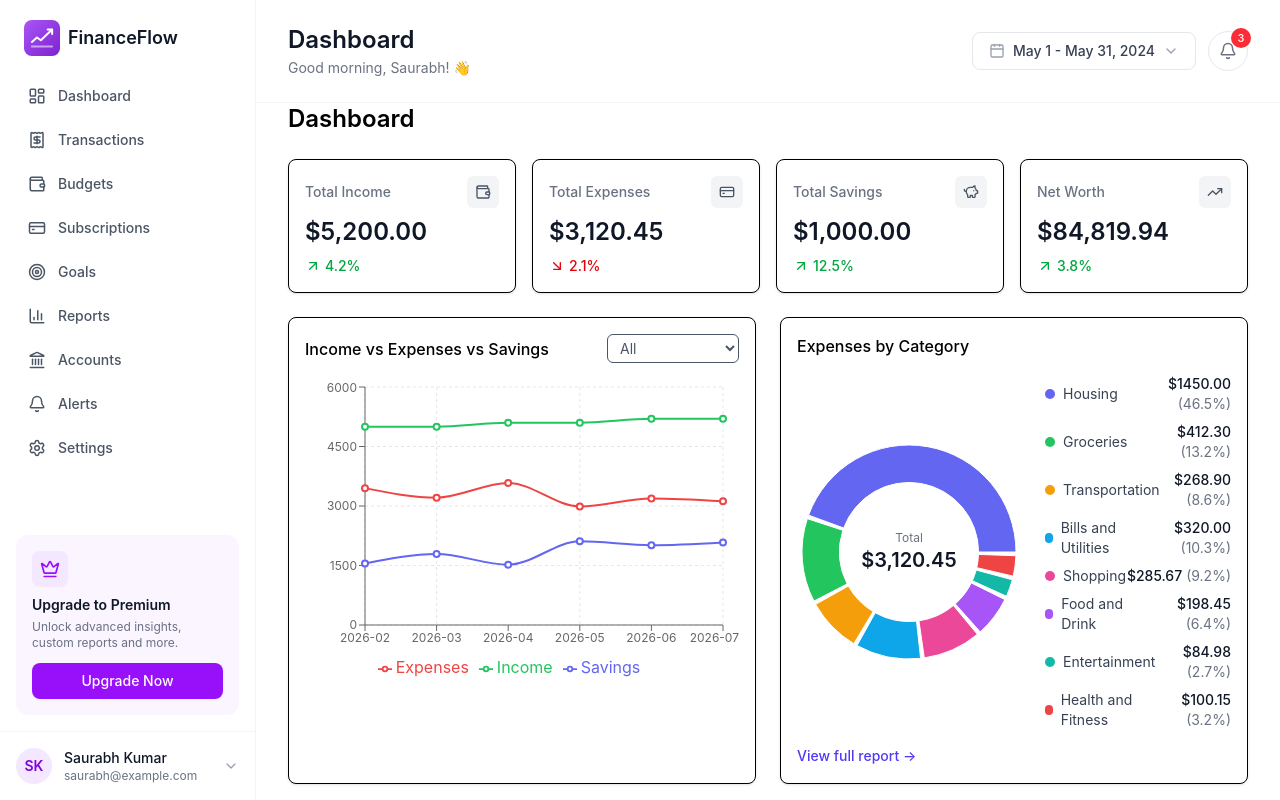
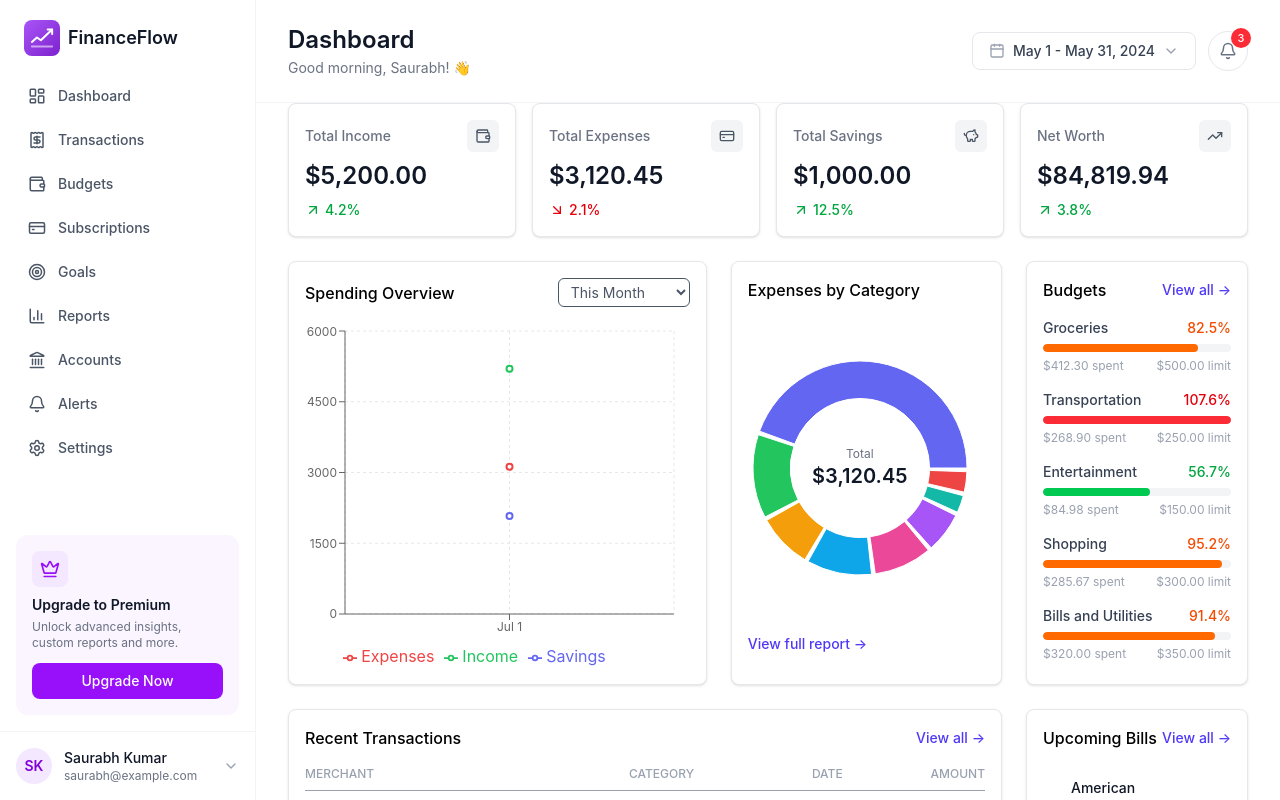
Before and after one commit to spkarthi/FinanceFlow, a React (Vite) app: page /dashboard in a window 1280 px wide. Built offline with nearby package versions, Linux system fonts and the light colour scheme.

Commit message:
Visual QA against mock

```diff
--- a/src/components/AlertsPanel.jsx
+++ b/src/components/AlertsPanel.jsx
@@ -1,3 +1,4 @@
+import { Link } from "react-router-dom";
 import { AlertTriangle, AlertCircle, Info, ChevronRight } from "lucide-react";
 import { useAlerts } from "../hooks/useAlerts";
 
@@ -14,9 +15,14 @@ export default function AlertsPanel() {
   if (error) return <p className="text-sm text-red-600">Couldn't load alerts</p>;
 
   return (
-    <div className="rounded-lg border bg-white p-4 shadow-sm">
-      <h2 className="mb-4 font-medium">Alerts</h2>
-      <ul className="divide-y">
+    <div className="rounded-lg border border-gray-200 bg-white p-4 shadow-sm flex flex-col">
+      <div className="mb-4 flex items-center justify-between shrink-0">
+        <h2 className="font-medium">Alerts</h2>
+        <Link to="/alerts" className="text-sm font-medium text-indigo-600 hover:text-indigo-700">
+          View all →
+        </Link>
+      </div>
+      <ul className="divide-y overflow-y-auto flex-1" style={{maxHeight: "160px"}}>
         {data.alerts.map((alert) => {
           const config = SEVERITY_CONFIG[alert.severity] ?? SEVERITY_CONFIG.info;
           const Icon = config.icon;
--- a/src/components/BudgetsList.jsx
+++ b/src/components/BudgetsList.jsx
@@ -1,3 +1,4 @@
+import { Link } from "react-router-dom";
 import { useBudgets } from "../hooks/useBudgets";
 import BudgetProgressBar from "./BudgetProgressBar";
 
@@ -8,9 +9,14 @@ export default function BudgetsList() {
   if (error) return <p className="text-sm text-red-600">Couldn't load budgets</p>;
 
   return (
-    <div className="rounded-lg border bg-white p-4 shadow-sm">
-      <h2 className="mb-4 font-medium">Budgets</h2>
-      <div className="space-y-4">
+    <div className="rounded-lg border border-gray-200 bg-white p-4 shadow-sm flex flex-col" style={{height: "424px"}}>
+      <div className="mb-4 flex items-center justify-between shrink-0">
+        <h2 className="font-medium">Budgets</h2>
+        <Link to="/budgets" className="text-sm font-medium text-indigo-600 hover:text-indigo-700">
+          View all →
+        </Link>
+      </div>
+      <div className="space-y-4 overflow-y-auto flex-1">
         {data.budgets.map((b) => (
           <BudgetProgressBar
             key={b.budgetId}
--- a/src/components/ExpensesByCategoryChart.jsx
+++ b/src/components/ExpensesByCategoryChart.jsx
@@ -16,7 +16,7 @@ export default function ExpensesByCategoryChart() {
   const total = categories.reduce((sum, c) => sum + c.amount, 0);
 
   return (
-    <div className="rounded-lg border bg-white p-4 shadow-sm">
+    <div className="rounded-lg border border-gray-200 bg-white p-4 shadow-sm flex flex-col" style={{height: "424px"}}>
       <h2 className="mb-4 font-medium">Expenses by Category</h2>
 
       <div className="flex items-center gap-6">
@@ -54,7 +54,7 @@ export default function ExpensesByCategoryChart() {
         </div>
 
         {/* Side legend */}
-        <ul className="flex-1 space-y-2">
+        <ul className="flex-1 space-y-2 overflow-y-auto" style={{maxHeight: "300px"}}>
           {categories.map((c) => (
             <li key={c.category} className="flex items-center justify-between text-sm">
               <div className="flex items-center gap-2">
--- a/src/components/SpendingChart.jsx
+++ b/src/components/SpendingChart.jsx
@@ -12,6 +12,7 @@ import { useState } from "react";
 import { useSpendingOverview } from "../hooks/useSpendingOverview";
 
 const MONTH_FILTERS = [
+  { label: "This Month", value: 1 },
   { label: "Last 3 months", value: 3 },
   { label: "Last 6 months", value: 6 },
   { label: "All", value: "all" },
@@ -19,7 +20,7 @@ const MONTH_FILTERS = [
 
 export default function SpendingChart() {
   const { data, loading, error } = useSpendingOverview();
-  const [range, setRange] = useState("all");
+  const [range, setRange] = useState(1);
 
   if (loading) return <div className="h-80 animate-pulse rounded-lg border bg-gray-100" />;
   if (error) return <p className="text-sm text-red-600">Couldn't load spending overview</p>;
@@ -30,9 +31,9 @@ export default function SpendingChart() {
     range === "all" ? data.series : data.series.slice(-range);
 
   return (
-    <div className="rounded-lg border bg-white p-4 shadow-sm">
-      <div className="mb-4 flex items-center justify-between">
-        <h2 className="font-medium">Income vs Expenses vs Savings</h2>
+    <div className="rounded-lg border border-gray-200 bg-white p-4 shadow-sm flex flex-col" style={{height: "424px"}}>
+      <div className="mb-4 flex items-center justify-between shrink-0">
+        <h2 className="font-medium">Spending Overview</h2>
         <select
           value={range}
           onChange={(e) => {
@@ -49,10 +50,17 @@ export default function SpendingChart() {
         </select>
       </div>
 
-      <ResponsiveContainer width="100%" height={300}>
-        <LineChart data={series} margin={{ top: 8, right: 16, left: 0, bottom: 0 }}>
+      <ResponsiveContainer width="100%" height="100%">
+        <LineChart data={series} margin={{ top: 8, right: 16, left: -20, bottom: 0 }}>
           <CartesianGrid strokeDasharray="3 3" stroke="#e5e7eb" />
-          <XAxis dataKey="date" tick={{ fontSize: 12 }} />
+          <XAxis
+            dataKey="date"
+            tick={{ fontSize: 12 }}
+            tickFormatter={(date) => {
+              const d = new Date(date);
+              return d.toLocaleDateString(undefined, { month: "short", day: "numeric" });
+            }}
+          />
           <YAxis tick={{ fontSize: 12 }} />
           <Tooltip
             formatter={(value) => `$${value.toLocaleString(undefined, { minimumFractionDigits: 2 })}`}
--- a/src/components/StatCard.jsx
+++ b/src/components/StatCard.jsx
@@ -4,7 +4,7 @@ export default function StatCard({ label, value, percentChange, icon: Icon }) {
   const isUp = percentChange >= 0;
 
   return (
-    <div className="rounded-lg border bg-white p-4 shadow-sm">
+    <div className="rounded-lg border border-gray-200 bg-white p-4 shadow-sm">
       <div className="flex items-center justify-between">
         <span className="text-sm font-medium text-gray-500">{label}</span>
         {Icon && (
--- a/src/components/TransactionsTable.jsx
+++ b/src/components/TransactionsTable.jsx
@@ -10,7 +10,7 @@ export default function TransactionsTable() {
   if (error) return <p className="text-sm text-red-600">Couldn't load transactions</p>;
 
   return (
-    <div className="rounded-lg border bg-white p-4 shadow-sm">
+    <div className="rounded-lg border border-gray-200 bg-white p-4 shadow-sm">
       <div className="mb-4 flex items-center justify-between">
         <h2 className="font-medium">Recent Transactions</h2>
         <Link
--- a/src/components/UpcomingBills.jsx
+++ b/src/components/UpcomingBills.jsx
@@ -1,3 +1,4 @@
+import { Link } from "react-router-dom";
 import { Home, Zap, Clapperboard, HeartPulse, CreditCard, Receipt } from "lucide-react";
 import { useBills } from "../hooks/useBills";
 
@@ -30,9 +31,14 @@ export default function UpcomingBills() {
   );
 
   return (
-    <div className="rounded-lg border bg-white p-4 shadow-sm">
-      <h2 className="mb-4 font-medium">Upcoming Bills</h2>
-      <ul className="divide-y">
+    <div className="rounded-lg border border-gray-200 bg-white p-4 shadow-sm">
+      <div className="mb-4 flex items-center justify-between">
+        <h2 className="font-medium">Upcoming Bills</h2>
+        <Link to="/bills" className="text-sm font-medium text-indigo-600 hover:text-indigo-700">
+          View all →
+        </Link>
+      </div>
+      <ul className="divide-y overflow-y-auto flex-1" style={{maxHeight: "200px"}}>
         {sortedBills.map((bill) => {
           const Icon = CATEGORY_ICONS[bill.category] ?? Receipt;
           const statusColor = STATUS_STYLES[bill.status] ?? "text-gray-500";
--- a/src/routes/Dashboard.jsx
+++ b/src/routes/Dashboard.jsx
@@ -9,20 +9,40 @@ import AlertsPanel from "../components/AlertsPanel";
 export default function Dashboard() {
   return (
     <div className="space-y-6">
-      <h1 className="text-2xl font-semibold">Dashboard</h1>
+
       <SummaryCards />
-      <div className="grid grid-cols-1 gap-6 lg:grid-cols-2">
+
+      <div className="grid grid-cols-1 gap-6 lg:grid-cols-4">
+        {/* Main column — 3/4 width */}
+        <div className="space-y-6 lg:col-span-3">
+          <div className="grid grid-cols-1 gap-6 lg:grid-cols-5">
+            <div className="lg:col-span-3">
               <SpendingChart />
+            </div>
+            <div className="lg:col-span-2">
               <ExpensesByCategoryChart />
             </div>
-      <div className="grid grid-cols-1 gap-6 lg:grid-cols-2">
-        <TransactionsTable />
+          </div>
+        </div>
+
+        {/* Sidebar — 1/4 width */}
+        <div className="space-y-6">
           <BudgetsList />
         </div>
-      <div className="grid grid-cols-1 gap-6 lg:grid-cols-2">
+      </div>
+
+      <div className="grid grid-cols-1 gap-6 lg:grid-cols-4">
+        {/* Main column — 3/4 width */}
+        <div className="lg:col-span-3">
+          <TransactionsTable />
+        </div>
+
+        {/* Sidebar — 1/4 width */}
+        <div className="space-y-6">
           <UpcomingBills />
           <AlertsPanel />
         </div>
       </div>
+    </div>
   );
 }
```
Lines whose indentation alone changed are shown as unchanged.
